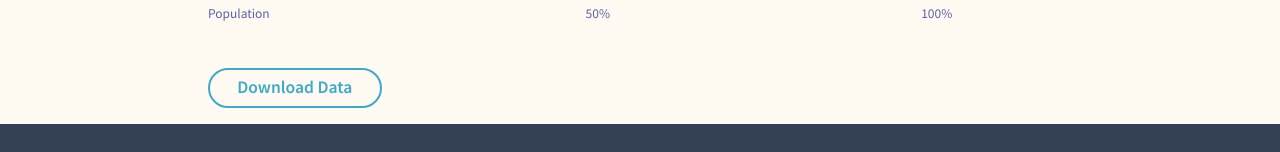
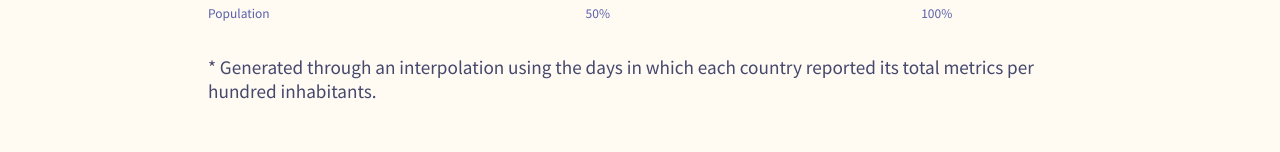
Before and after one commit to Leniolabs/lenio-research, a Next.js app: page /vaccinations in a window 1280 px wide. Shown: the part 1286-1438 px from the top of the page. Built offline with nearby package versions, Linux system fonts and the light colour scheme; no server answers.

Commit message:
Various Improvements
- Now the Date Selector changes correctly when animation is paused.
- Added Disclaimer on how the data is processed
- Now stays in the most recent day when animation ends

```diff
--- a/projects/vaccinations/index.js
+++ b/projects/vaccinations/index.js
@@ -128,7 +128,6 @@ export const Index = ({ seeMore = false, animated = false }) => {
 
   React.useEffect(() => {
     if (DATA_MAPPER === {}) return;
-
     if (dataIndex === 0 && DATA_MAPPER[dataName].length > 0) {
       if (firstTimePlay.current && DATA_MAPPER[dataName][options[0]?.value]?.data) {
         setParsedData(
@@ -140,18 +139,6 @@ export const Index = ({ seeMore = false, animated = false }) => {
             countryData
           )
         );
-      } else {
-        const lastIndex = DATA_MAPPER[dataName].length - 1;
-        setParsedData(
-          getParsedData(
-            DATA_MAPPER[dataName][options[lastIndex]?.value]?.data,
-            COLOR_MAPPERS[colorMapper],
-            countryList,
-            legendFilter && LEGEND_FILTERS[colorMapper](legendFilter),
-            countryData
-          )
-        );
-        setDataIndex(lastIndex);
       }
     }
   }, [DATA_MAPPER, dataIndex]);
@@ -179,7 +166,7 @@ export const Index = ({ seeMore = false, animated = false }) => {
     }
     setIsPlaying(!isPlaying);
     firstTimePlay.current = false;
-  }, [dataIndex, isPlaying, dataName]);
+  }, [dataIndex, isPlaying, dataName, DATA_MAPPER]);
 
   const onChangeCallback = React.useCallback((option) => {
     logEvent({
@@ -187,8 +174,9 @@ export const Index = ({ seeMore = false, animated = false }) => {
       action: "Changed Date",
       label: option.value
     });
-    setDateChange(option.index);
-  }, []);
+    if(isPlaying) setDateChange(option.index);
+    else setDataIndex(option.index);
+  }, [isPlaying]);
 
   // const onColorMapperChange = React.useCallback((option) => {
   //   logEvent({
@@ -363,7 +351,9 @@ export const Index = ({ seeMore = false, animated = false }) => {
             );
           })}
         </svg>
-
+        <p>
+          * Generated through an interpolation using the days in which each country reported its total metrics per hundred inhabitants.
+        </p>
         {!seeMore ? (
           <a href="/static/data-vaccination.json">
             <button className="btn download-btn">Download Data</button>
```
